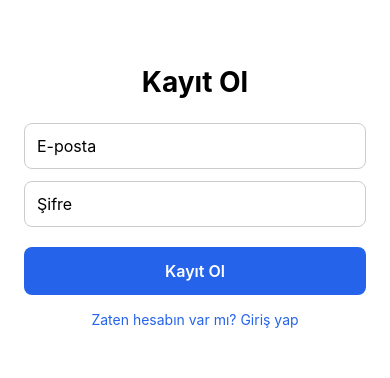
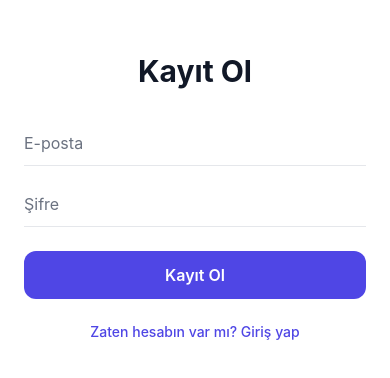
Before and after one commit to Mkochandev/abonelik-takip-app, a React Native app in the folder mobile/: screen /Register in a window 390 px wide. Shown: the part 226-604 px from the top of the page. Built offline with nearby package versions, Linux system fonts and the light colour scheme; no server answers.

Commit message:
Tema desteği ekle; ekranlar arası tutarlılık için stil ve renk paletleri oluşturuldu.

```diff
--- a/mobile/App.js
+++ b/mobile/App.js
@@ -1,4 +1,4 @@
-import { NavigationContainer } from '@react-navigation/native';
+import { DarkTheme, DefaultTheme, NavigationContainer } from '@react-navigation/native';
 import { createNativeStackNavigator } from '@react-navigation/native-stack';
 import { StatusBar } from 'expo-status-bar';
 
@@ -7,6 +7,7 @@ import CatalogScreen from './src/screens/CatalogScreen';
 import HomeScreen from './src/screens/HomeScreen';
 import LoginScreen from './src/screens/LoginScreen';
 import RegisterScreen from './src/screens/RegisterScreen';
+import { useTheme } from './src/theme';
 
 const Stack = createNativeStackNavigator();
 
@@ -30,13 +31,32 @@ function RootNavigator() {
   );
 }
 
+function ThemedNavigationContainer() {
+  const { colors, isDark } = useTheme();
+  const navigationTheme = {
+    ...(isDark ? DarkTheme : DefaultTheme),
+    colors: {
+      ...(isDark ? DarkTheme.colors : DefaultTheme.colors),
+      background: colors.background,
+      card: colors.background,
+      text: colors.text,
+      border: colors.border,
+      primary: colors.accent,
+    },
+  };
+
+  return (
+    <NavigationContainer theme={navigationTheme}>
+      <RootNavigator />
+      <StatusBar style={isDark ? 'light' : 'dark'} />
+    </NavigationContainer>
+  );
+}
+
 export default function App() {
   return (
     <AuthProvider>
-      <NavigationContainer>
-        <RootNavigator />
-        <StatusBar style="auto" />
-      </NavigationContainer>
+      <ThemedNavigationContainer />
     </AuthProvider>
   );
 }
--- a/mobile/src/screens/CatalogScreen.js
+++ b/mobile/src/screens/CatalogScreen.js
@@ -1,4 +1,4 @@
-import { useEffect, useState } from "react";
+import { useEffect, useMemo, useState } from "react";
 import {
   ActivityIndicator,
   Alert,
@@ -13,6 +13,7 @@ import {
 
 import * as api from "../api/client";
 import { useAuth } from "../context/AuthContext";
+import { useTheme } from "../theme";
 
 const CATEGORIES = [
   "Video/Dizi-Film",
@@ -26,6 +27,8 @@ const CATEGORIES = [
 
 export default function CatalogScreen() {
   const { token } = useAuth();
+  const theme = useTheme();
+  const styles = useMemo(() => createStyles(theme), [theme]);
   const [query, setQuery] = useState("");
   const [selectedCategory, setSelectedCategory] = useState(null);
   const [catalog, setCatalog] = useState([]);
@@ -111,6 +114,7 @@ export default function CatalogScreen() {
       <TextInput
         style={styles.searchInput}
         placeholder="Uygulama ara..."
+        placeholderTextColor={theme.colors.textSecondary}
         autoCapitalize="none"
         value={query}
         onChangeText={setQuery}
@@ -146,7 +150,7 @@ export default function CatalogScreen() {
       </ScrollView>
 
       {loading ? (
-        <ActivityIndicator style={styles.loading} size="large" />
+        <ActivityIndicator style={styles.loading} size="large" color={theme.colors.accent} />
       ) : error ? (
         <Text style={styles.error}>{error}</Text>
       ) : (
@@ -160,8 +164,12 @@ export default function CatalogScreen() {
 
             return (
               <View style={styles.card}>
-                <TouchableOpacity onPress={() => toggleApp(item.app_name)}>
+                <TouchableOpacity
+                  style={styles.cardHeader}
+                  onPress={() => toggleApp(item.app_name)}
+                >
                   <Text style={styles.cardTitle}>{item.app_name}</Text>
+                  <Text style={styles.cardChevron}>{isExpanded ? "–" : "+"}</Text>
                 </TouchableOpacity>
 
                 {isExpanded && (
@@ -187,7 +195,7 @@ export default function CatalogScreen() {
                             {isPending ? (
                               <ActivityIndicator
                                 size="small"
-                                color={isSelected ? "#fff" : "#2563eb"}
+                                color={isSelected ? theme.colors.accentText : theme.colors.accent}
                               />
                             ) : (
                               <Text
@@ -214,118 +222,133 @@ export default function CatalogScreen() {
   );
 }
 
-const styles = StyleSheet.create({
+function createStyles(theme) {
+  const { colors, spacing, radius } = theme;
+
+  return StyleSheet.create({
     container: {
       flex: 1,
-    backgroundColor: "#fff",
-    padding: 16,
+      backgroundColor: colors.background,
+      padding: spacing.lg,
     },
     title: {
-    fontSize: 22,
-    fontWeight: "bold",
-    marginBottom: 16,
+      fontSize: 24,
+      fontWeight: "700",
+      color: colors.text,
+      marginBottom: spacing.md,
     },
     searchInput: {
-    borderWidth: 1,
-    borderColor: "#ccc",
-    borderRadius: 8,
-    padding: 12,
+      borderBottomWidth: 1,
+      borderBottomColor: colors.border,
+      paddingVertical: spacing.sm + 2,
       fontSize: 16,
-    marginBottom: 16,
+      color: colors.text,
+      marginBottom: spacing.md,
     },
     chipsContainer: {
-    gap: 8,
-    paddingBottom: 16,
+      gap: spacing.sm,
+      paddingBottom: spacing.md,
     },
     chip: {
       borderWidth: 1,
-    borderColor: "#ccc",
-    borderRadius: 16,
-    paddingVertical: 6,
-    paddingHorizontal: 14,
-    backgroundColor: "#fff",
+      borderColor: colors.border,
+      borderRadius: radius,
+      paddingVertical: spacing.xs + 2,
+      paddingHorizontal: spacing.md - 2,
+      backgroundColor: colors.background,
     },
     chipActive: {
-    backgroundColor: "#2563eb",
-    borderColor: "#2563eb",
+      backgroundColor: colors.accent,
+      borderColor: colors.accent,
     },
     chipText: {
       fontSize: 13,
-    color: "#444",
+      color: colors.textSecondary,
       fontWeight: "500",
     },
     chipTextActive: {
-    color: "#fff",
+      color: colors.accentText,
     },
     loading: {
-    marginTop: 32,
+      marginTop: spacing.xl,
     },
     error: {
-    color: "#dc2626",
+      color: colors.error,
       textAlign: "center",
-    marginTop: 32,
+      marginTop: spacing.xl,
     },
     empty: {
       textAlign: "center",
-    color: "#666",
-    marginTop: 32,
+      color: colors.textSecondary,
+      marginTop: spacing.xl,
     },
     listContent: {
-    paddingBottom: 24,
+      paddingBottom: spacing.lg,
     },
     card: {
-    borderWidth: 1,
-    borderColor: "#eee",
-    borderRadius: 10,
-    padding: 14,
-    marginBottom: 12,
-    backgroundColor: "#fafafa",
+      backgroundColor: colors.surface,
+      borderRadius: radius,
+      padding: spacing.md,
+      marginBottom: spacing.sm,
+    },
+    cardHeader: {
+      flexDirection: "row",
+      justifyContent: "space-between",
+      alignItems: "center",
     },
     cardTitle: {
-    fontSize: 17,
+      fontSize: 16,
       fontWeight: "600",
+      color: colors.text,
+    },
+    cardChevron: {
+      fontSize: 18,
+      fontWeight: "600",
+      color: colors.textSecondary,
     },
     plansContainer: {
-    marginTop: 12,
-    gap: 10,
+      marginTop: spacing.md,
+      gap: spacing.sm + 2,
     },
     planRow: {
       flexDirection: "row",
       alignItems: "center",
       justifyContent: "space-between",
       borderTopWidth: 1,
-    borderTopColor: "#eee",
-    paddingTop: 10,
+      borderTopColor: colors.border,
+      paddingTop: spacing.sm + 2,
     },
     planInfo: {
       flex: 1,
-    marginRight: 12,
+      marginRight: spacing.md,
     },
     planName: {
       fontSize: 15,
       fontWeight: "500",
+      color: colors.text,
     },
     planPrice: {
-    fontSize: 14,
-    color: "#666",
+      fontSize: 13,
+      color: colors.textSecondary,
       marginTop: 2,
     },
     selectButton: {
       borderWidth: 1,
-    borderColor: "#2563eb",
-    borderRadius: 8,
-    paddingVertical: 8,
-    paddingHorizontal: 14,
+      borderColor: colors.accent,
+      borderRadius: radius,
+      paddingVertical: spacing.sm,
+      paddingHorizontal: spacing.md - 2,
     },
     selectButtonActive: {
-    backgroundColor: "#2563eb",
+      backgroundColor: colors.accent,
     },
     selectButtonText: {
-    color: "#2563eb",
+      color: colors.accent,
       fontWeight: "600",
-    fontSize: 14,
+      fontSize: 13,
     },
     selectButtonTextActive: {
-    color: "#fff",
+      color: colors.accentText,
     },
   });
+}
--- a/mobile/src/screens/HomeScreen.js
+++ b/mobile/src/screens/HomeScreen.js
@@ -1,7 +1,7 @@
-import { useCallback, useState } from "react";
+import { useCallback, useMemo, useState } from "react";
 import {
   ActivityIndicator,
-  FlatList,
+  ScrollView,
   StyleSheet,
   Text,
   TouchableOpacity,
@@ -11,9 +11,12 @@ import { useFocusEffect } from "@react-navigation/native";
 
 import * as api from "../api/client";
 import { useAuth } from "../context/AuthContext";
+import { useTheme } from "../theme";
 
 export default function HomeScreen({ navigation }) {
   const { user, token, logout } = useAuth();
+  const theme = useTheme();
+  const styles = useMemo(() => createStyles(theme), [theme]);
   const [subscriptions, setSubscriptions] = useState([]);
   const [loading, setLoading] = useState(true);
   const [error, setError] = useState(null);
@@ -54,138 +57,168 @@ export default function HomeScreen({ navigation }) {
     totals[sub.currency] = (totals[sub.currency] || 0) + amount;
     return totals;
   }, {});
+  const totalEntries = Object.entries(totalsByCurrency);
 
   return (
-    <View style={styles.container}>
-      <Text style={styles.title}>Hoş geldin, {user?.email}</Text>
+    <ScrollView style={styles.container} contentContainerStyle={styles.content}>
+      <Text style={styles.greeting}>Hoş geldin, {user?.email}</Text>
+
+      <View style={styles.totalCard}>
+        <Text style={styles.totalLabel}>Toplam Aylık Gider</Text>
+        {totalEntries.length > 0 ? (
+          totalEntries.map(([currency, total]) => (
+            <Text key={currency} style={styles.totalValue}>
+              {total.toFixed(2)} {currency}
+            </Text>
+          ))
+        ) : (
+          <Text style={styles.totalValue}>0.00</Text>
+        )}
+      </View>
 
       <View style={styles.section}>
         <Text style={styles.sectionTitle}>Seçtiğim Abonelikler</Text>
 
         {loading ? (
-          <ActivityIndicator style={styles.loading} />
+          <ActivityIndicator style={styles.loading} color={theme.colors.accent} />
         ) : error ? (
           <Text style={styles.error}>{error}</Text>
+        ) : subscriptions.length === 0 ? (
+          <Text style={styles.empty}>Henüz bir abonelik seçmedin</Text>
         ) : (
-          <>
-            <FlatList
-              data={subscriptions}
-              keyExtractor={(item) => item.id}
-              scrollEnabled={false}
-              ListEmptyComponent={
-                <Text style={styles.empty}>Henüz bir abonelik seçmedin</Text>
-              }
-              renderItem={({ item }) => (
-                <View style={styles.subRow}>
-                  <Text style={styles.subApp}>
-                    {item.app_name}
-                    {item.plan_name ? ` — ${item.plan_name}` : ""}
-                  </Text>
+          subscriptions.map((item) => (
+            <View key={item.id} style={styles.subCard}>
+              <View style={styles.subInfo}>
+                <Text style={styles.subApp}>{item.app_name}</Text>
+                {item.plan_name ? <Text style={styles.subPlan}>{item.plan_name}</Text> : null}
+              </View>
               <Text style={styles.subPrice}>
                 {item.current_price} {item.currency}
               </Text>
             </View>
-              )}
-            />
-
-            {Object.keys(totalsByCurrency).length > 0 && (
-              <View style={styles.totalsContainer}>
-                {Object.entries(totalsByCurrency).map(([currency, total]) => (
-                  <Text key={currency} style={styles.totalText}>
-                    Toplam ({currency}): {total.toFixed(2)}
-                  </Text>
-                ))}
-              </View>
-            )}
-          </>
+          ))
         )}
       </View>
 
       <TouchableOpacity
-        style={styles.manageButton}
+        style={styles.primaryButton}
         onPress={() => navigation.navigate("Catalog")}
       >
-        <Text style={styles.buttonText}>Aboneliklerimi Yönet</Text>
+        <Text style={styles.primaryButtonText}>Aboneliklerimi Yönet</Text>
       </TouchableOpacity>
 
-      <TouchableOpacity style={styles.button} onPress={logout}>
-        <Text style={styles.buttonText}>Çıkış Yap</Text>
+      <TouchableOpacity style={styles.secondaryButton} onPress={logout}>
+        <Text style={styles.secondaryButtonText}>Çıkış Yap</Text>
       </TouchableOpacity>
-    </View>
+    </ScrollView>
   );
 }
 
-const styles = StyleSheet.create({
+function createStyles(theme) {
+  const { colors, spacing, radius } = theme;
+
+  return StyleSheet.create({
     container: {
       flex: 1,
-    justifyContent: "center",
-    padding: 24,
-    backgroundColor: "#fff",
+      backgroundColor: colors.background,
     },
-  title: {
-    fontSize: 20,
-    fontWeight: "600",
-    marginBottom: 24,
-    textAlign: "center",
+    content: {
+      padding: spacing.lg,
+      paddingBottom: spacing.xl,
+    },
+    greeting: {
+      fontSize: 15,
+      color: colors.textSecondary,
+      marginBottom: spacing.lg,
+    },
+    totalCard: {
+      backgroundColor: colors.surface,
+      borderRadius: radius,
+      padding: spacing.lg,
+      marginBottom: spacing.xl,
+    },
+    totalLabel: {
+      fontSize: 14,
+      color: colors.textSecondary,
+      fontWeight: "500",
+      marginBottom: spacing.xs,
+    },
+    totalValue: {
+      fontSize: 34,
+      fontWeight: "700",
+      color: colors.text,
     },
     section: {
-    marginBottom: 24,
+      marginBottom: spacing.xl,
     },
     sectionTitle: {
+      fontSize: 18,
+      fontWeight: "600",
+      color: colors.text,
+      marginBottom: spacing.md,
+    },
+    loading: {
+      marginVertical: spacing.md,
+    },
+    error: {
+      color: colors.error,
+      fontSize: 14,
+    },
+    empty: {
+      color: colors.textSecondary,
+      fontSize: 14,
+    },
+    subCard: {
+      flexDirection: "row",
+      justifyContent: "space-between",
+      alignItems: "center",
+      backgroundColor: colors.surface,
+      borderRadius: radius,
+      padding: spacing.md,
+      marginBottom: spacing.sm,
+    },
+    subInfo: {
+      flex: 1,
+      marginRight: spacing.md,
+    },
+    subApp: {
       fontSize: 16,
       fontWeight: "600",
-    marginBottom: 12,
+      color: colors.text,
     },
-  loading: {
-    marginVertical: 12,
-  },
-  error: {
-    color: "#dc2626",
-  },
-  empty: {
-    color: "#666",
-  },
-  subRow: {
-    flexDirection: "row",
-    justifyContent: "space-between",
-    paddingVertical: 8,
-    borderBottomWidth: 1,
-    borderBottomColor: "#eee",
-  },
-  subApp: {
-    fontSize: 15,
-    flex: 1,
-    marginRight: 12,
+    subPlan: {
+      fontSize: 13,
+      color: colors.textSecondary,
+      marginTop: 2,
     },
     subPrice: {
-    fontSize: 15,
+      fontSize: 16,
+      fontWeight: "600",
+      color: colors.text,
+    },
+    primaryButton: {
+      backgroundColor: colors.accent,
+      borderRadius: radius,
+      paddingVertical: spacing.md - 2,
+      alignItems: "center",
+      marginBottom: spacing.sm,
+    },
+    primaryButtonText: {
+      color: colors.accentText,
+      fontSize: 16,
       fontWeight: "600",
     },
-  totalsContainer: {
-    marginTop: 12,
-  },
-  totalText: {
-    fontSize: 15,
-    fontWeight: "600",
-  },
-  manageButton: {
-    backgroundColor: "#2563eb",
-    borderRadius: 8,
-    paddingVertical: 14,
-    paddingHorizontal: 24,
-    alignItems: "center",
-    marginBottom: 12,
-  },
-  button: {
-    backgroundColor: "#dc2626",
-    borderRadius: 8,
-    paddingVertical: 14,
-    paddingHorizontal: 24,
+    secondaryButton: {
+      borderWidth: 1,
+      borderColor: colors.border,
+      borderRadius: radius,
+      paddingVertical: spacing.md - 2,
       alignItems: "center",
     },
-  buttonText: {
-    color: "#fff",
+    secondaryButtonText: {
+      color: colors.text,
       fontSize: 16,
       fontWeight: "600",
     },
   });
+}
--- a/mobile/src/screens/LoginScreen.js
+++ b/mobile/src/screens/LoginScreen.js
@@ -1,4 +1,4 @@
-import { useState } from "react";
+import { useMemo, useState } from "react";
 import {
   ActivityIndicator,
   KeyboardAvoidingView,
@@ -11,9 +11,12 @@ import {
 } from "react-native";
 
 import { useAuth } from "../context/AuthContext";
+import { useTheme } from "../theme";
 
 export default function LoginScreen({ navigation }) {
   const { login } = useAuth();
+  const theme = useTheme();
+  const styles = useMemo(() => createStyles(theme), [theme]);
   const [email, setEmail] = useState("");
   const [password, setPassword] = useState("");
   const [error, setError] = useState(null);
@@ -36,11 +39,13 @@ export default function LoginScreen({ navigation }) {
       style={styles.container}
       behavior={Platform.OS === "ios" ? "padding" : undefined}
     >
+      <View style={styles.form}>
         <Text style={styles.title}>Giriş Yap</Text>
 
         <TextInput
           style={styles.input}
           placeholder="E-posta"
+          placeholderTextColor={theme.colors.textSecondary}
           autoCapitalize="none"
           keyboardType="email-address"
           value={email}
@@ -49,6 +54,7 @@ export default function LoginScreen({ navigation }) {
         <TextInput
           style={styles.input}
           placeholder="Şifre"
+          placeholderTextColor={theme.colors.textSecondary}
           secureTextEntry
           value={password}
           onChangeText={setPassword}
@@ -58,7 +64,7 @@ export default function LoginScreen({ navigation }) {
 
         <TouchableOpacity style={styles.button} onPress={handleLogin} disabled={loading}>
           {loading ? (
-          <ActivityIndicator color="#fff" />
+            <ActivityIndicator color={theme.colors.accentText} />
           ) : (
             <Text style={styles.buttonText}>Giriş Yap</Text>
           )}
@@ -67,54 +73,64 @@ export default function LoginScreen({ navigation }) {
         <TouchableOpacity style={styles.linkContainer} onPress={() => navigation.navigate("Register")}>
           <Text style={styles.link}>Hesabın yok mu? Kayıt ol</Text>
         </TouchableOpacity>
+      </View>
     </KeyboardAvoidingView>
   );
 }
 
-const styles = StyleSheet.create({
+function createStyles(theme) {
+  const { colors, spacing, radius } = theme;
+
+  return StyleSheet.create({
     container: {
       flex: 1,
       justifyContent: "center",
-    padding: 24,
-    backgroundColor: "#fff",
+      backgroundColor: colors.background,
+    },
+    form: {
+      paddingHorizontal: spacing.lg,
     },
     title: {
-    fontSize: 28,
-    fontWeight: "bold",
-    marginBottom: 24,
+      fontSize: 30,
+      fontWeight: "700",
+      color: colors.text,
+      marginBottom: spacing.xl,
       textAlign: "center",
     },
     input: {
-    borderWidth: 1,
-    borderColor: "#ccc",
-    borderRadius: 8,
-    padding: 12,
-    marginBottom: 12,
+      borderBottomWidth: 1,
+      borderBottomColor: colors.border,
+      paddingVertical: spacing.sm + 4,
+      marginBottom: spacing.md,
       fontSize: 16,
+      color: colors.text,
     },
     button: {
-    backgroundColor: "#2563eb",
-    borderRadius: 8,
-    padding: 14,
+      backgroundColor: colors.accent,
+      borderRadius: radius,
+      paddingVertical: spacing.md - 2,
       alignItems: "center",
-    marginTop: 8,
+      marginTop: spacing.sm,
     },
     buttonText: {
-    color: "#fff",
+      color: colors.accentText,
       fontSize: 16,
       fontWeight: "600",
     },
     linkContainer: {
-    marginTop: 16,
+      marginTop: spacing.lg,
       alignItems: "center",
     },
     link: {
-    color: "#2563eb",
+      color: colors.accent,
+      fontSize: 14,
+      fontWeight: "500",
+    },
+    error: {
+      color: colors.error,
+      marginBottom: spacing.md,
+      textAlign: "center",
       fontSize: 14,
     },
-  error: {
-    color: "#dc2626",
-    marginBottom: 12,
-    textAlign: "center",
-  },
   });
+}
--- a/mobile/src/screens/RegisterScreen.js
+++ b/mobile/src/screens/RegisterScreen.js
@@ -1,4 +1,4 @@
-import { useState } from "react";
+import { useMemo, useState } from "react";
 import {
   ActivityIndicator,
   KeyboardAvoidingView,
@@ -11,9 +11,12 @@ import {
 } from "react-native";
 
 import { useAuth } from "../context/AuthContext";
+import { useTheme } from "../theme";
 
 export default function RegisterScreen({ navigation }) {
   const { register } = useAuth();
+  const theme = useTheme();
+  const styles = useMemo(() => createStyles(theme), [theme]);
   const [email, setEmail] = useState("");
   const [password, setPassword] = useState("");
   const [error, setError] = useState(null);
@@ -36,11 +39,13 @@ export default function RegisterScreen({ navigation }) {
       style={styles.container}
       behavior={Platform.OS === "ios" ? "padding" : undefined}
     >
+      <View style={styles.form}>
         <Text style={styles.title}>Kayıt Ol</Text>
 
         <TextInput
           style={styles.input}
           placeholder="E-posta"
+          placeholderTextColor={theme.colors.textSecondary}
           autoCapitalize="none"
           keyboardType="email-address"
           value={email}
@@ -49,6 +54,7 @@ export default function RegisterScreen({ navigation }) {
         <TextInput
           style={styles.input}
           placeholder="Şifre"
+          placeholderTextColor={theme.colors.textSecondary}
           secureTextEntry
           value={password}
           onChangeText={setPassword}
@@ -58,7 +64,7 @@ export default function RegisterScreen({ navigation }) {
 
         <TouchableOpacity style={styles.button} onPress={handleRegister} disabled={loading}>
           {loading ? (
-          <ActivityIndicator color="#fff" />
+            <ActivityIndicator color={theme.colors.accentText} />
           ) : (
             <Text style={styles.buttonText}>Kayıt Ol</Text>
           )}
@@ -67,54 +73,64 @@ export default function RegisterScreen({ navigation }) {
         <TouchableOpacity style={styles.linkContainer} onPress={() => navigation.navigate("Login")}>
           <Text style={styles.link}>Zaten hesabın var mı? Giriş yap</Text>
         </TouchableOpacity>
+      </View>
     </KeyboardAvoidingView>
   );
 }
 
-const styles = StyleSheet.create({
+function createStyles(theme) {
+  const { colors, spacing, radius } = theme;
+
+  return StyleSheet.create({
     container: {
       flex: 1,
       justifyContent: "center",
-    padding: 24,
-    backgroundColor: "#fff",
+      backgroundColor: colors.background,
+    },
+    form: {
+      paddingHorizontal: spacing.lg,
     },
     title: {
-    fontSize: 28,
-    fontWeight: "bold",
-    marginBottom: 24,
+      fontSize: 30,
+      fontWeight: "700",
+      color: colors.text,
+      marginBottom: spacing.xl,
       textAlign: "center",
     },
     input: {
-    borderWidth: 1,
-    borderColor: "#ccc",
-    borderRadius: 8,
-    padding: 12,
-    marginBottom: 12,
+      borderBottomWidth: 1,
+      borderBottomColor: colors.border,
+      paddingVertical: spacing.sm + 4,
+      marginBottom: spacing.md,
       fontSize: 16,
+      color: colors.text,
     },
     button: {
-    backgroundColor: "#2563eb",
-    borderRadius: 8,
-    padding: 14,
+      backgroundColor: colors.accent,
+      borderRadius: radius,
+      paddingVertical: spacing.md - 2,
       alignItems: "center",
-    marginTop: 8,
+      marginTop: spacing.sm,
     },
     buttonText: {
-    color: "#fff",
+      color: colors.accentText,
       fontSize: 16,
       fontWeight: "600",
     },
     linkContainer: {
-    marginTop: 16,
+      marginTop: spacing.lg,
       alignItems: "center",
     },
     link: {
-    color: "#2563eb",
+      color: colors.accent,
+      fontSize: 14,
+      fontWeight: "500",
+    },
+    error: {
+      color: colors.error,
+      marginBottom: spacing.md,
+      textAlign: "center",
       fontSize: 14,
     },
-  error: {
-    color: "#dc2626",
-    marginBottom: 12,
-    textAlign: "center",
-  },
   });
+}
--- /dev/null
+++ b/mobile/src/theme/colors.js
@@ -0,0 +1,27 @@
+// Minimal, tek vurgu renkli (indigo) açık/koyu tema paletleri.
+// Koyu modda vurgu rengi, koyu yüzeyler üzerinde yeterli kontrast için
+// biraz daha açık bir tona çekilir.
+
+export const lightColors = {
+  background: "#FFFFFF",
+  surface: "#F5F6F8",
+  border: "#E5E7EB",
+  text: "#111827",
+  textSecondary: "#6B7280",
+  accent: "#4F46E5",
+  accentText: "#FFFFFF",
+  error: "#DC2626",
+  success: "#16A34A",
+};
+
+export const darkColors = {
+  background: "#0E0E12",
+  surface: "#1B1B21",
+  border: "#2D2D35",
+  text: "#F3F4F6",
+  textSecondary: "#9CA3AF",
+  accent: "#818CF8",
+  accentText: "#0E0E12",
+  error: "#F87171",
+  success: "#4ADE80",
+};
--- /dev/null
+++ b/mobile/src/theme/index.js
@@ -0,0 +1,3 @@
+export { darkColors, lightColors } from "./colors";
+export { radius, spacing } from "./metrics";
+export { useTheme } from "./useTheme";
--- /dev/null
+++ b/mobile/src/theme/metrics.js
@@ -0,0 +1,11 @@
+// Ekranlar arası tutarlılık için ortak boşluk ve köşe yuvarlama ölçüleri.
+
+export const spacing = {
+  xs: 4,
+  sm: 8,
+  md: 16,
+  lg: 24,
+  xl: 32,
+};
+
+export const radius = 12;
--- /dev/null
+++ b/mobile/src/theme/useTheme.js
@@ -0,0 +1,16 @@
+import { useColorScheme } from "react-native";
+
+import { darkColors, lightColors } from "./colors";
+import { radius, spacing } from "./metrics";
+
+export function useTheme() {
+  const scheme = useColorScheme();
+  const isDark = scheme === "dark";
+
+  return {
+    isDark,
+    colors: isDark ? darkColors : lightColors,
+    spacing,
+    radius,
+  };
+}
```
Lines whose indentation alone changed are shown as unchanged.
